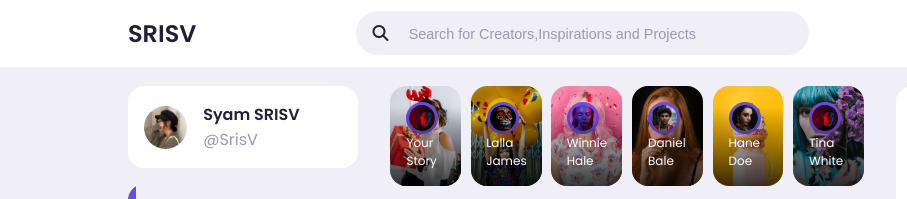
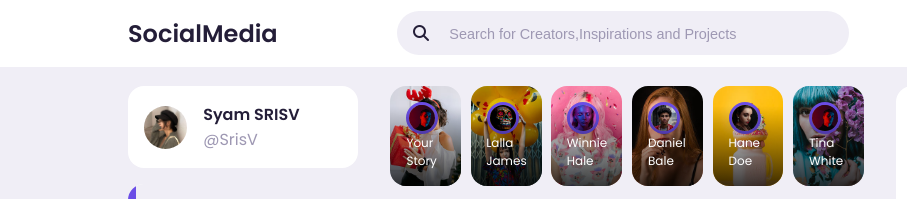
Before and after one commit to syamIT/nokoSocial, a plain HTML site: page index.html in a window 1280 px wide. Shown: the top 199 px of the page, 0-907 px from the left. Drawn offline with Linux system fonts and the light colour scheme.

Commit message:
Update index.html

```diff
--- a/index.html
+++ b/index.html
@@ -14,7 +14,7 @@
 <body>
     <nav>
         <div class="container">
-            <h2 class="log">SRISV</h2>
+            <h2 class="log">SocialMedia</h2>
             <div class="search-bar">
                 <i class="fa-solid fa-magnifying-glass"></i>
                 <input type="search" placeholder="Search for Creators,Inspirations and Projects" />
```
